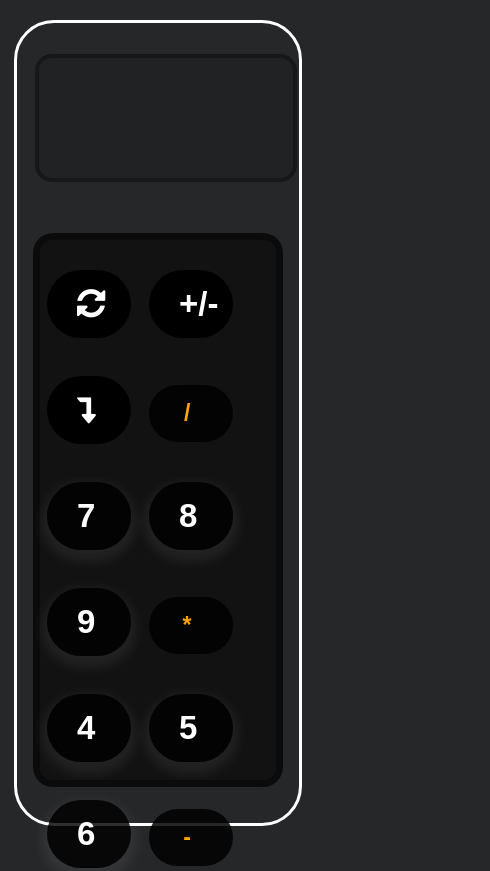
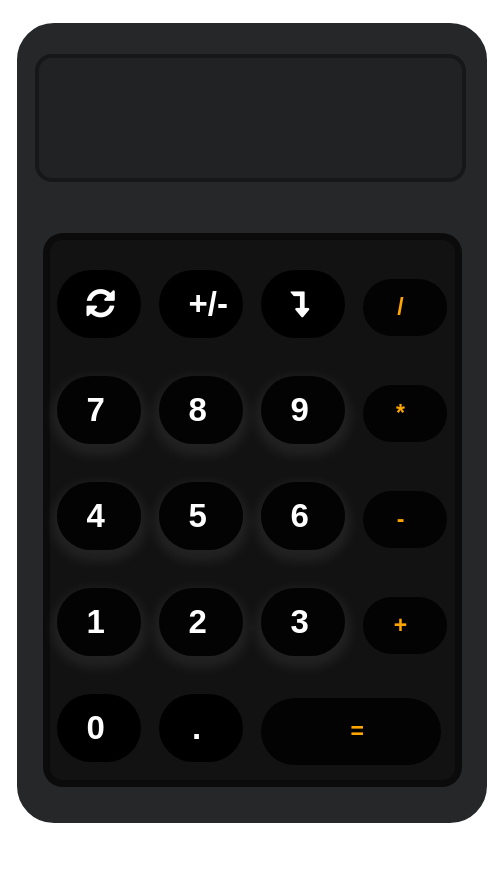
Before and after one commit to hackv01d/Calculator, a plain HTML site: page index.html in a window 390 px wide. Shown: the top 871 px of the page, 490 px wide, since content can reach past the window. After the commit the page ends 844 px from the top, so only its background shows below. Drawn offline with Linux system fonts and the light colour scheme.

Commit message:
Add files via upload

```diff
--- a/calculatorstyle.css
+++ b/calculatorstyle.css
@@ -96,14 +96,11 @@ button:hover {
 
 
 @media (max-width: 900px) {
-    body {
-        background: #262729;
-    }
     .container {
         margin-top: 20px;
         height: 780px;
         margin-left: 6px;
-        width: 70%;
+        width: 450px;
         padding: 10px;
     }
     .btns {
```
